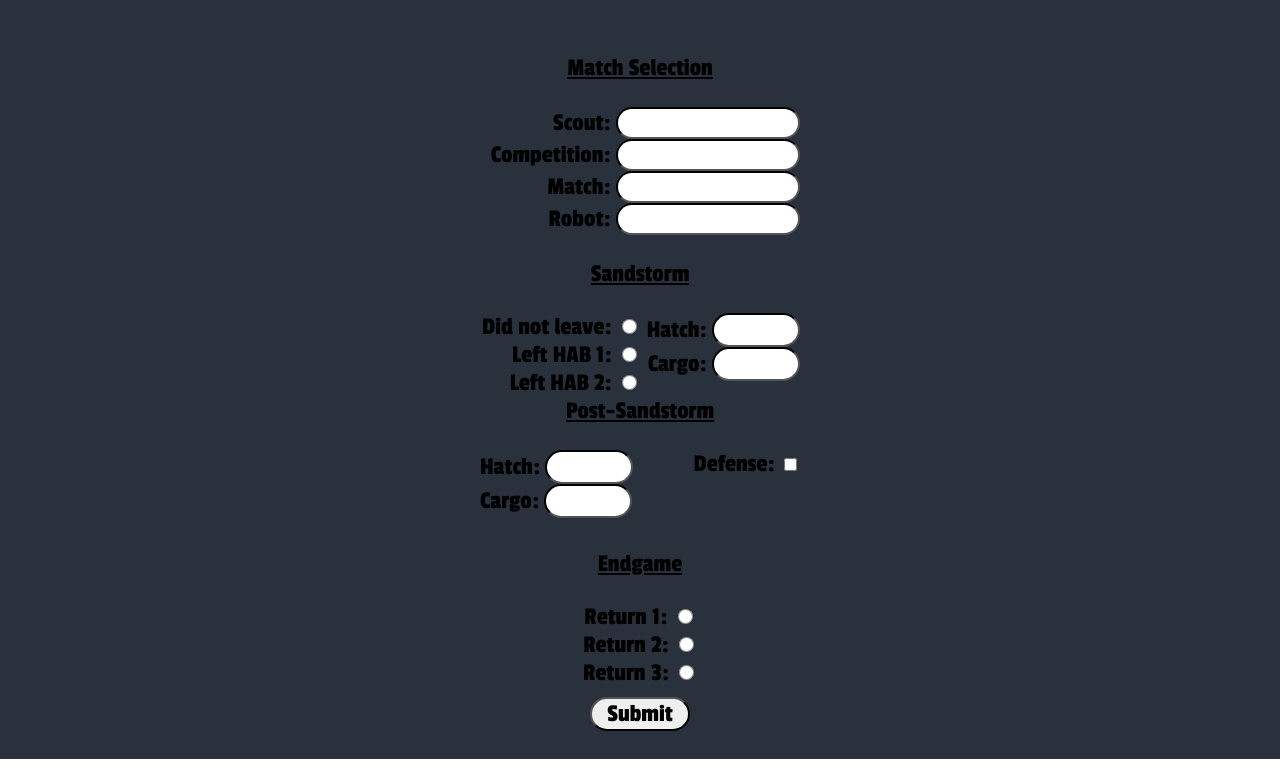
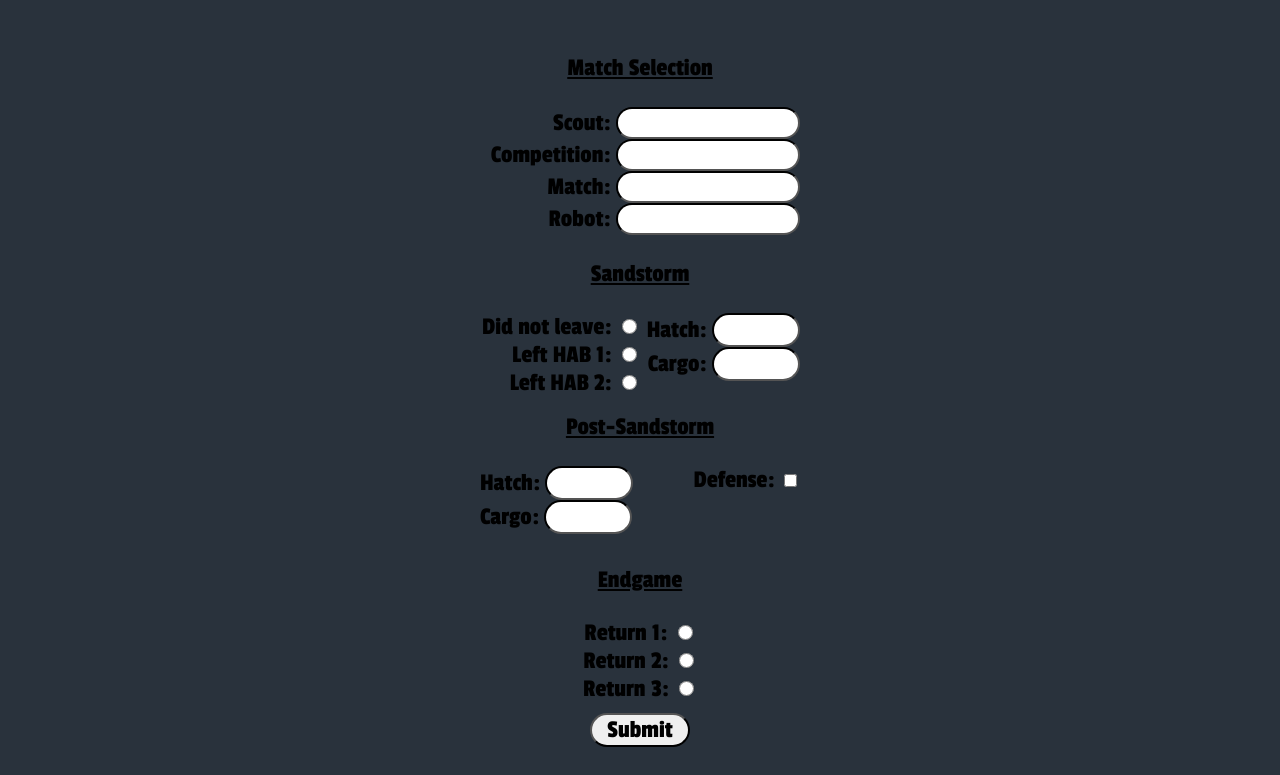
Before and after one commit to FRC-6217/ScoutApp, a website: page views/Pages/recordData.html in a window 1280 px wide. Shown: the part 69-844 px from the top of the page. Drawn offline with Linux system fonts and the light colour scheme; files whose address does not match are found by name.

Commit message:
Fixing more bugs.

```diff
--- a/views/Style/recordDataStyle.css
+++ b/views/Style/recordDataStyle.css
@@ -44,6 +44,7 @@ p {
     text-align: right;
     float: left;
     width: 160px;
+    height: 100px;
 }
 
 #sandstormScore {
@@ -52,7 +53,7 @@ p {
     text-decoration: bold;
     text-align: right;
     float: right;
-    height: 84px;
+    height: 100px;
 }
 
 #sandstormScores {
```
